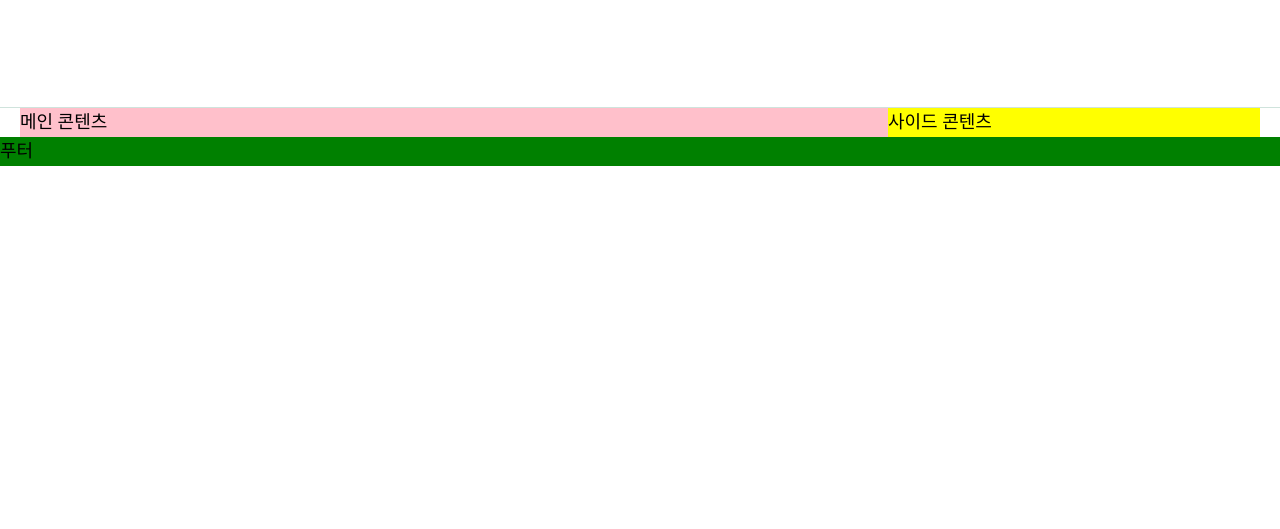
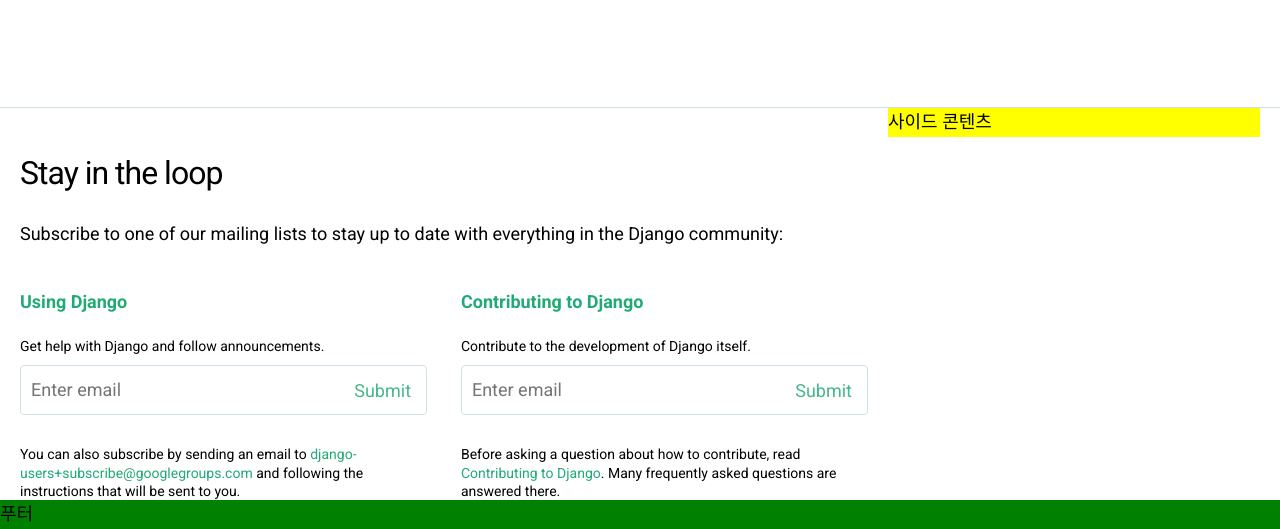
Before and after one commit to seuljee/Website-example, a plain HTML site: page index.html in a window 1280 px wide. Shown: the part 377-906 px from the top of the page. Before the commit the page ends 800 px from the top, so only its background shows below. Drawn offline with Linux system fonts and the light colour scheme.

Commit message:
두번째 커밋

```diff
--- a/index.html
+++ b/index.html
@@ -48,7 +48,74 @@
         </div>
       </div>
       <div class="container-float">
-        <div class="main-content">메인 콘텐츠</div>
+        <div class="main-content">
+          <!-- 메인 콘텐츠 -->
+          <h2 class="main-title">Stay in the loop</h2>
+          <p class="main-desc">
+            Subscribe to one of our mailing lists to stay up to date with
+            everything in the Django community:
+          </p>
+          <div class="mailing-layout">
+            <div class="mailing">
+              <h3 class="mailing-title">
+                <a href="#">
+                  Using Django
+                </a>
+              </h3>
+              <p class="mailing-desc">
+                Get help with Django and follow announcements.
+              </p>
+              <!-- form 요소 -->
+              <form action="#" class="mailing-form">
+                <label for="input-following"
+                  >send email for following news</label
+                >
+                <input
+                  type="email"
+                  placeholder="Enter email"
+                  id="input-following"
+                  name="input-following"
+                />
+                <button type="submit" class="mailing-form-btn">Submit</button>
+              </form>
+              <p class="mailing-desc">
+                You can also subscribe by sending an email to
+                <a href="mailto:django-users+subscribe@googlegroups.com"
+                  >django-users+subscribe@googlegroups.com</a
+                >
+                and following the instructions that will be sent to you.
+              </p>
+            </div>
+            <div class="mailing">
+              <h3 class="mailing-title">
+                <a href="#">
+                  Contributing to Django
+                </a>
+              </h3>
+              <p class="mailing-desc">
+                Contribute to the development of Django itself.
+              </p>
+              <!-- form 요소 -->
+              <form action="#" class="mailing-form">
+                <label for="input-following">send email for contribution</label>
+                <input
+                  type="email"
+                  placeholder="Enter email"
+                  id="input-following"
+                  name="input-following"
+                />
+                <button type="submit" class="mailing-form-btn">Submit</button>
+              </form>
+              <p class="mailing-desc">
+                Before asking a question about how to contribute, read
+                <a
+                  href="https://docs.djangoproject.com/en/dev/internals/contributing/"
+                  >Contributing to Django</a
+                >. Many frequently asked questions are answered there.
+              </p>
+            </div>
+          </div>
+        </div>
         <div class="side-content">사이드 콘텐츠</div>
       </div>
     </main>
--- a/style.css
+++ b/style.css
@@ -89,9 +89,83 @@
   background: #51be95;
 }
 .main-content {
-  background: pink;
   float: left;
   width: 70%;
+  padding-right: 20px;
+}
+.main-title {
+  font-weight: 400;
+  margin: 40px 0 20px 0;
+  font-size: 3.2rem;
+  letter-spacing: -1px;
+}
+.main-desc {
+  margin: 0 0 20px 0;
+}
+.mailing-layout {
+  padding-top: 20px;
+}
+.mailing-layout::after {
+  content: "";
+  display: block;
+  clear: both;
+}
+.mailing {
+  float: left;
+  width: 48%;
+}
+.mailing:first-child {
+  margin-right: 4%;
+}
+.mailing-title {
+  margin: 0 0 20px 0;
+  font-size: 1.8rem;
+  font-weight: 700;
+}
+.mailing-title > a,
+.mailing-desc > a {
+  color: #20aa76;
+}
+.mailing-title > a:hover,
+.mailing-desc > a:hover {
+  color: #25c488;
+}
+.mailing-desc {
+  margin: 0;
+  font-size: 1.4rem;
+  line-height: 1.3;
+}
+.mailing-form {
+  margin: 10px 0 30px;
+  position: relative;
+}
+.mailing-form > label {
+  position: absolute;
+  width: 1px;
+  height: 1px;
+  overflow: hidden;
+  background: grey;
+  margin: -1px;
+  clip: rect(0, 0, 0, 0);
+}
+input[type="email"] {
+  width: 100%;
+  border: 1px solid #cfe3dc;
+  border-radius: 4px;
+  height: 5rem;
+  padding: 6px 80px 8px 10px;
+}
+.mailing-form-btn {
+  position: absolute;
+  top: 30%;
+  right: 1rem;
+  border: 0;
+  background: transparent;
+  color: #44b78b;
+  cursor: pointer;
+}
+.mailing-form-btn:hover {
+  color: #0c4b33;
 }
 .side-content {
   background: yellow;
```
